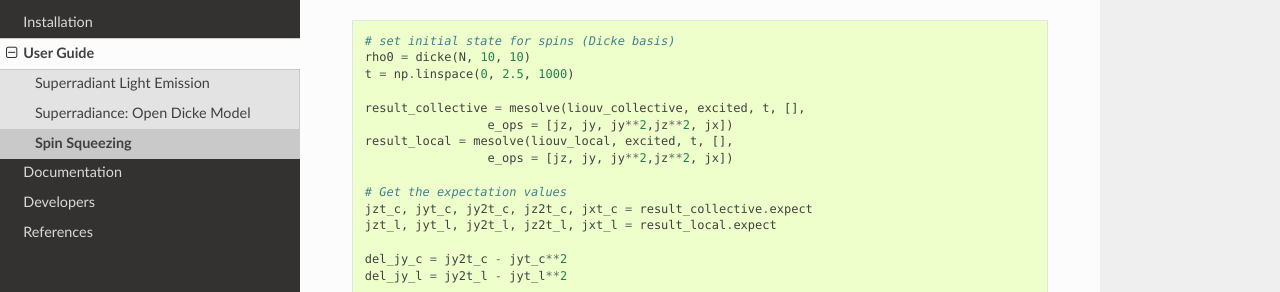
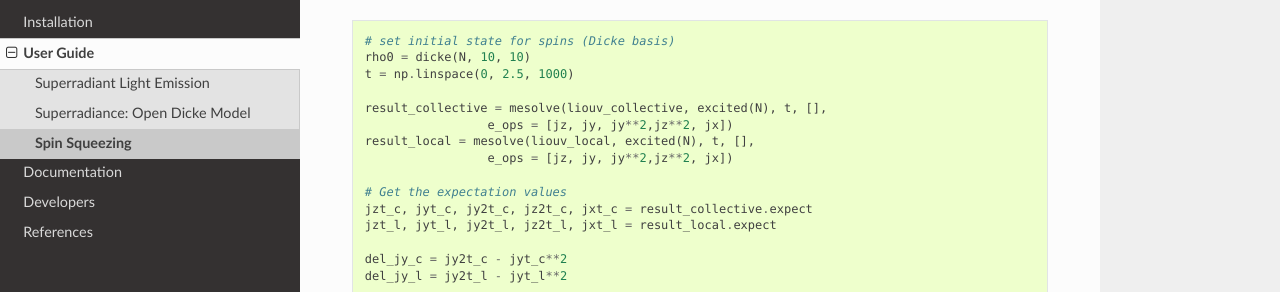
Before and after one commit to nathanshammah/piqs, a Sphinx documentation site: the page built from doc/source/examples/spin_squeezing.rst, in a window 1280 px wide and 900 px high, scrolled down 878 px. Shown: the part 159-451 px from the top of the window. Built offline with Sphinx 7.4.7 and the Read the Docs theme 2.0.0, drawn with Linux system fonts in a browser that asks for light colours.

```diff
--- a/doc/source/examples/spin_squeezing.rst
+++ b/doc/source/examples/spin_squeezing.rst
@@ -52,9 +52,9 @@ Once we have defined our ensembles and constructed their Liouvillians, we can pl
 	rho0 = dicke(N, 10, 10)
 	t = np.linspace(0, 2.5, 1000)
 
-	result_collective = mesolve(liouv_collective, excited, t, [],
+	result_collective = mesolve(liouv_collective, excited(N), t, [],
 	                 e_ops = [jz, jy, jy**2,jz**2, jx])
-	result_local = mesolve(liouv_local, excited, t, [],
+	result_local = mesolve(liouv_local, excited(N), t, [],
 	                 e_ops = [jz, jy, jy**2,jz**2, jx])
 
 	# Get the expectation values
```
